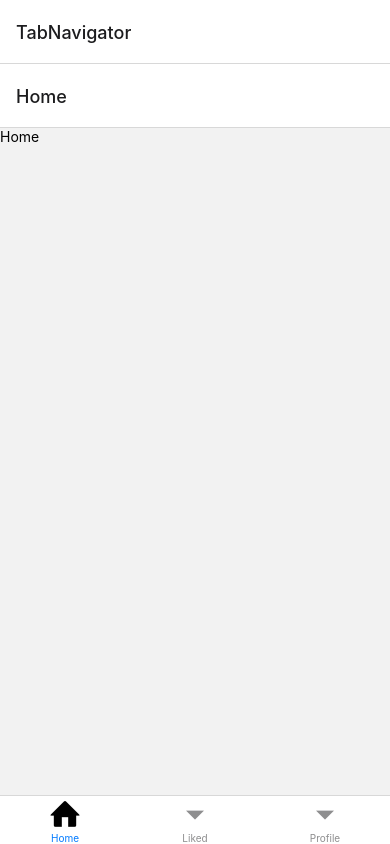
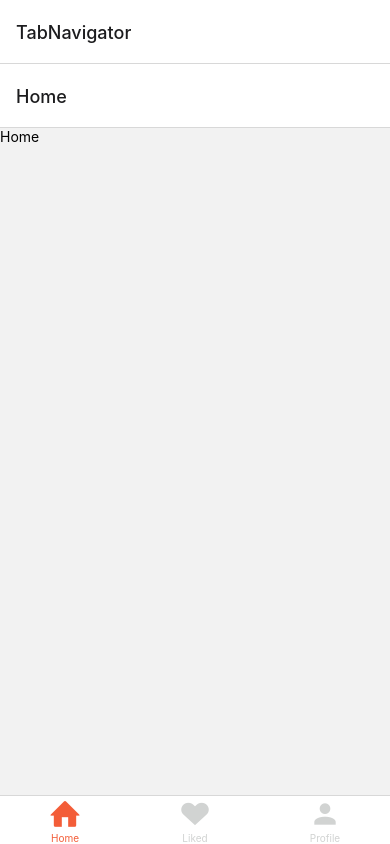
Before and after one commit to mateus-azevedo/travelAppUi, a React Native app: screen / in a window 390 px wide. Built offline with nearby package versions, Linux system fonts and the light colour scheme.

Commit message:
feat: adiciona icones e sua respectivas cores

```diff
--- a/App.js
+++ b/App.js
@@ -12,6 +12,7 @@ import Profile from './components/Profile';
 
 import colors from './assets/colors/colors';
 import Entypo from 'react-native-vector-icons/Entypo';
+import MaterialCommunityIcons from 'react-native-vector-icons/MaterialCommunityIcons';
 
 Entypo.loadFont();
 
@@ -23,18 +24,38 @@ const TabNavigator = () => {
     <Tab.Navigator
       screenOptions={{
         style: styles.tabBar,
-        activeTintColor: colors.orange,
-        inactiveTintColor: colors.gray,
+        tabBarActiveTintColor: colors.orange,
+        tabBarInactiveTintColor: colors.gray,
       }}>
       <Tab.Screen
         name="Home"
         component={Home}
         options={{
-          tabBarIcon: () => <Entypo name="home" size={32} />,
+          tabBarIcon: ({ color }) => (
+            <Entypo name="home" size={32} color={color} />
+          ),
         }}
       />
-      <Tab.Screen name="Liked" component={Liked} />
-      <Tab.Screen name="Profile" component={Profile} />
+
+      <Tab.Screen
+        name="Liked"
+        component={Liked}
+        options={{
+          tabBarIcon: ({ color }) => (
+            <Entypo name="heart" size={32} color={color} />
+          ),
+        }}
+      />
+
+      <Tab.Screen
+        name="Profile"
+        component={Profile}
+        options={{
+          tabBarIcon: ({ color }) => (
+            <MaterialCommunityIcons name="account" size={32} color={color} />
+          ),
+        }}
+      />
     </Tab.Navigator>
   );
 };
```
